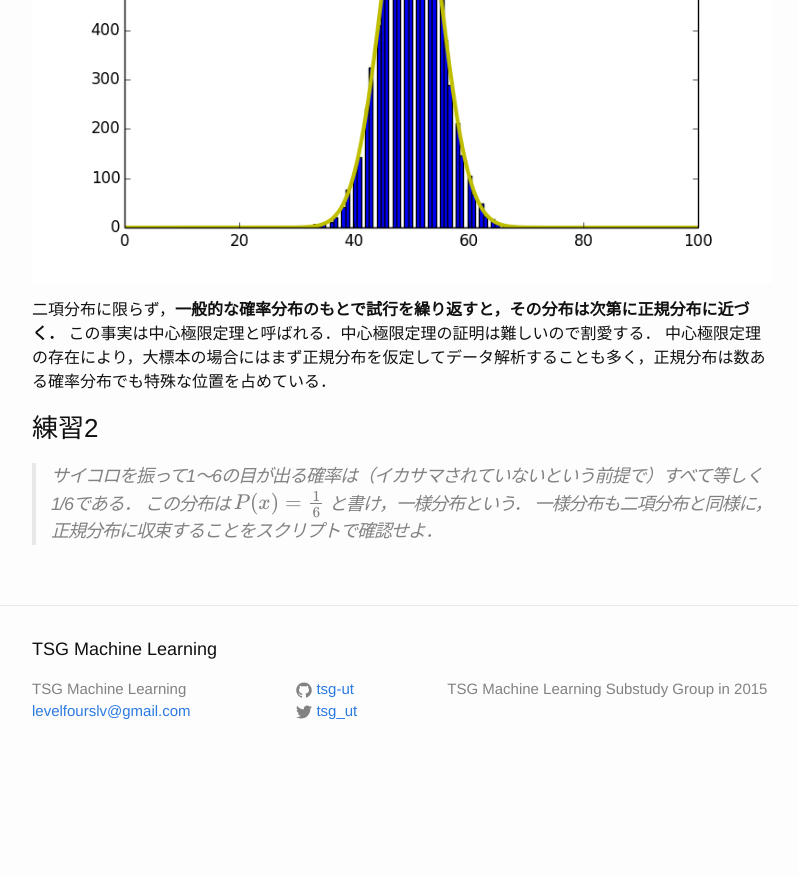
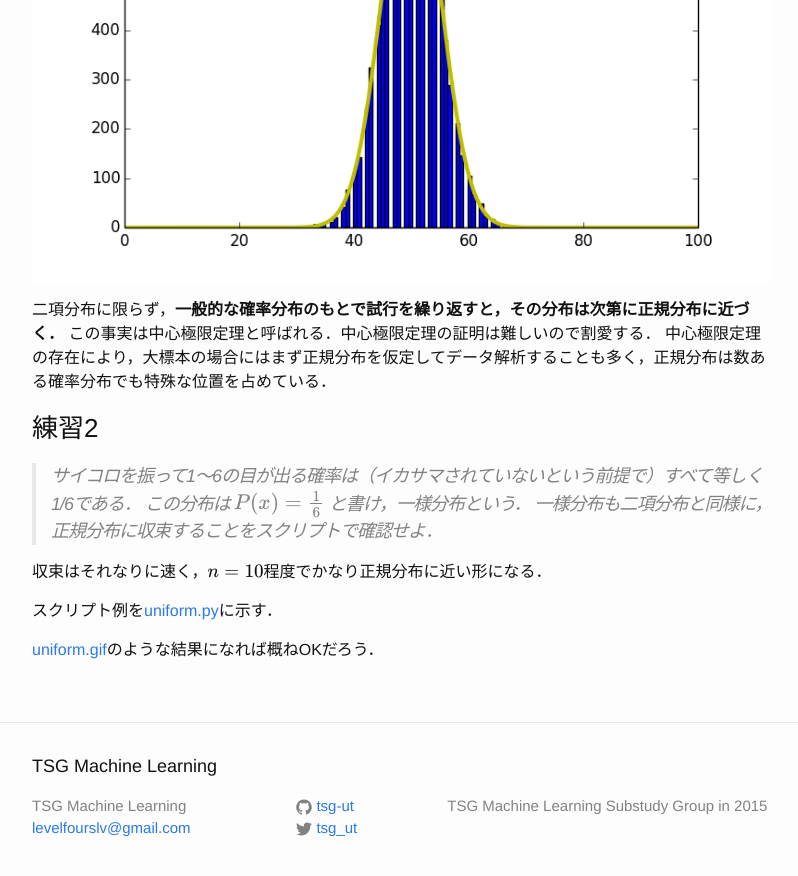
Before and after one commit to tsg-ut/ml2015, a Jekyll site: the page built from _posts/2015-05-12-probability.markdown, in a window 1280 px wide and 900 px high, scrolled down 3595 px. Shown: the top 876 px of the window, without its empty margins (238-1036 px from the left). Built offline with Jekyll 4.4.1, drawn with Linux system fonts in a browser that asks for light colours; Markdown is read by kramdown in place of the engine named in the settings; formulas are drawn with MathJax 3; before the commit the page ends 4378 px from its top, so only the background shows below that.

Commit message:
add files for #05

```diff
--- a/_posts/2015-05-12-probability.markdown
+++ b/_posts/2015-05-12-probability.markdown
@@ -157,3 +157,9 @@ for n in np.linspace(1, 100, 10):
 > $$ P(x)=\frac{1}{6} $$
 > と書け，一様分布という．
 > 一様分布も二項分布と同様に，正規分布に収束することをスクリプトで確認せよ．
+
+収束はそれなりに速く，\\(n=10\\)程度でかなり正規分布に近い形になる．
+
+スクリプト例を[uniform.py](https://github.com/tsg-ut/ml2015/blob/master/05/uniform.py)に示す．
+
+[uniform.gif](https://github.com/tsg-ut/ml2015/blob/master/05/uniform.gif)のような結果になれば概ねOKだろう．
```
Also changed, not shown: 2 other files.
